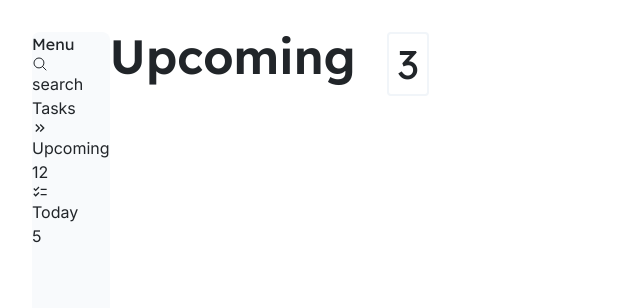
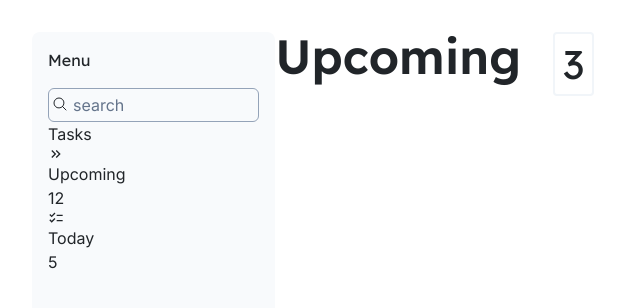
Before and after one commit to bryantomoregie/next-todo, a Next.js app: page / in a window 1280 px wide. Shown: the top 308 px of the page, without its empty margins (0-640 px from the left). Built offline with nearby package versions, Linux system fonts and the light colour scheme.

Commit message:
menu input

```diff
--- a/app/menu.tsx
+++ b/app/menu.tsx
@@ -4,12 +4,18 @@ import { MdKeyboardDoubleArrowRight, MdOutlineChecklist } from "react-icons/md";
 
 export default function Menu() {
   return (
-    <div className="bg-slate-50 h-screen rounded-lg">
+    <div className="bg-slate-50 h-screen rounded-lg w-1/5 p-4">
       <div>
-        <header className="font-header ">Menu</header>
-        <div>
-          <HiOutlineMagnifyingGlass />
-          <text>search</text>
+        <header className="font-header pb-4">Menu</header>
+        <div className="relative">
+          <div className="absolute top-2 left-1">
+            <HiOutlineMagnifyingGlass />
+          </div>
+          <input
+            type="search"
+            placeholder="search"
+            className="bg-slate-50 w-full border border-solid border-slate-400 flex flex-row items-center rounded-md p-1 pl-6 placeholder:text-slate-500"
+          ></input>
         </div>
         <header>Tasks</header>
         <div>
```
